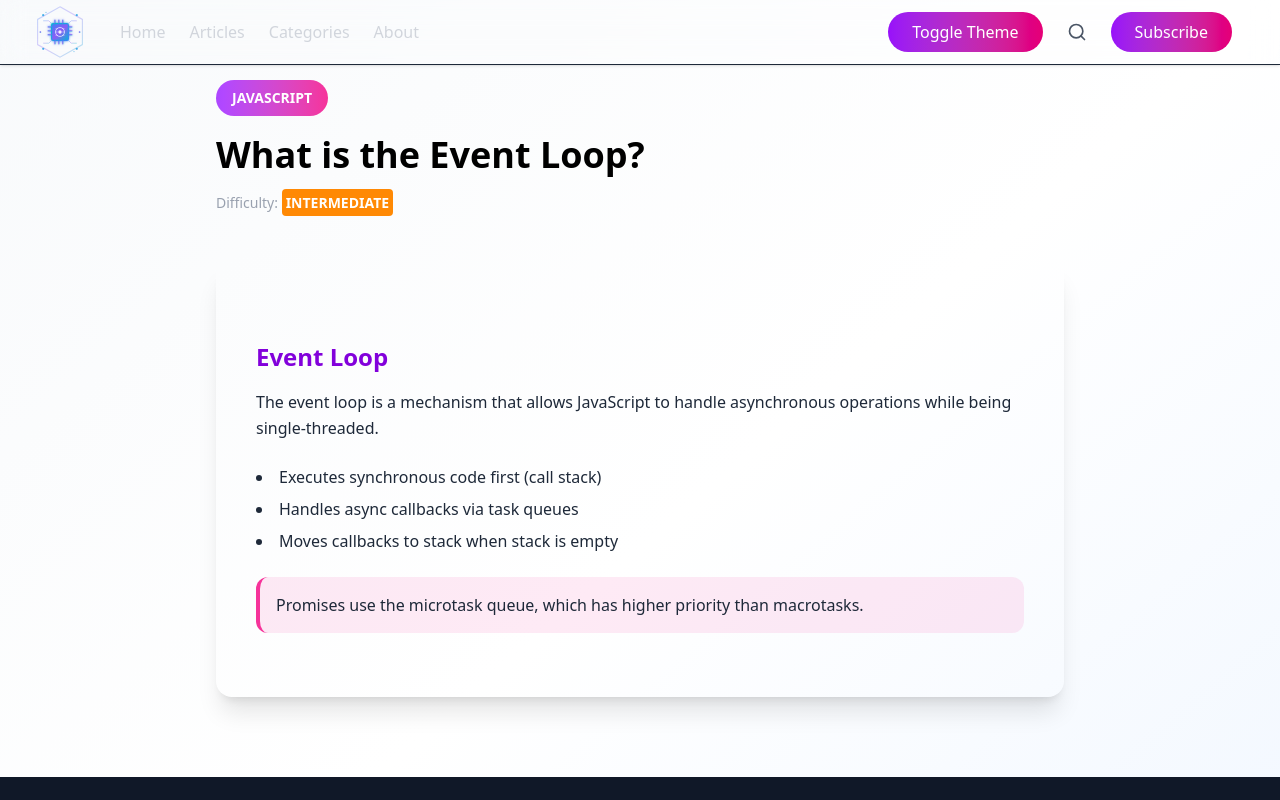
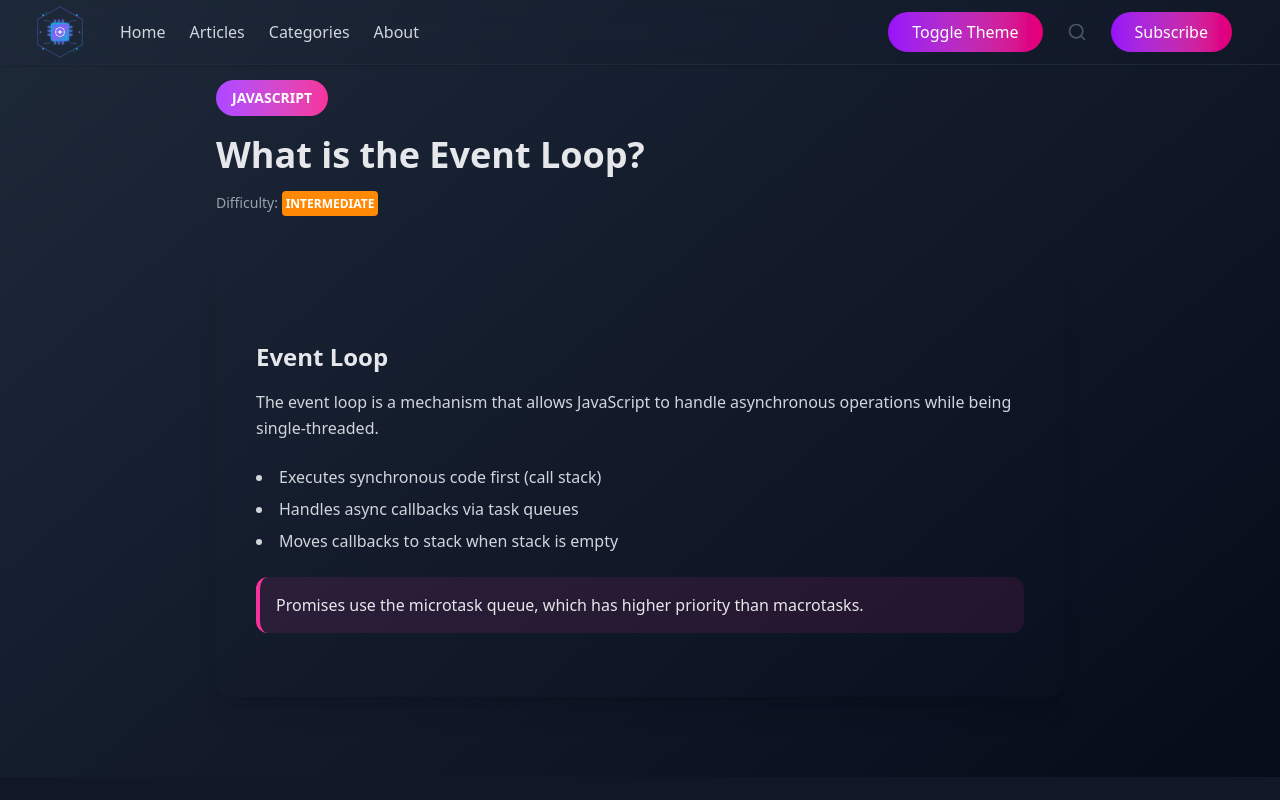
Before and after one commit to prem0406/modern-blog, a React (Vite) app: page /question/1 in a window 1280 px wide. Shown: the top 800 px of the page. Built offline with nearby package versions, Linux system fonts and the light colour scheme.

Commit message:
handle dark mode

```diff
--- a/src/App.tsx
+++ b/src/App.tsx
@@ -1,18 +1,20 @@
 import Footer from "./home/footer";
 import Header from "./home/header";
 import { Router } from "./router/router";
-import { ThemeProvider } from "./theme/themeContext";
+import { useThemeContext } from "./theme/themeContext";
 
 //TODO: add dark mode
 function App() {
+  const { isDarkMode } = useThemeContext();
+  const bgColor = isDarkMode
+    ? "min-h-screen bg-linear-to-br from-gray-800 via-gray-900 to-gray-950"
+    : "min-h-screen bg-linear-to-br from-slate-50 via-white to-blue-50";
   return (
-    <ThemeProvider>
-      <div className="min-h-screen bg-linear-to-br from-slate-50 via-white to-blue-50">
-        <Header />
-        <Router />
-        <Footer />
-      </div>
-    </ThemeProvider>
+    <div className={bgColor}>
+      <Header />
+      <Router />
+      <Footer />
+    </div>
   );
 }
 
--- a/src/main.tsx
+++ b/src/main.tsx
@@ -2,9 +2,12 @@ import { StrictMode } from "react";
 import { createRoot } from "react-dom/client";
 import "./index.css";
 import App from "./App.tsx";
+import { ThemeProvider } from "./theme/themeContext.tsx";
 
 createRoot(document.getElementById("root")!).render(
   <StrictMode>
-    <App />
-  </StrictMode>
+    <ThemeProvider>
+      <App />
+    </ThemeProvider>
+  </StrictMode>,
 );
--- a/src/pages/answers/answerBlockRenderer.tsx
+++ b/src/pages/answers/answerBlockRenderer.tsx
@@ -1,27 +1,40 @@
 import { type FC, type JSX } from "react";
 import type { AnswerBlock } from "../../types/answer";
+import { useThemeContext } from "../../theme/themeContext";
 
 interface Props {
   block: AnswerBlock;
 }
 
 const AnswerBlockRenderer: FC<Props> = ({ block }) => {
+  const { isDarkMode } = useThemeContext();
+
   switch (block.type) {
     case "heading": {
       const Tag = `h${block.level}` as keyof JSX.IntrinsicElements;
       return (
-        <Tag className="text-purple-700 font-bold mt-10 mb-4 text-2xl">
+        <Tag
+          className={`${isDarkMode ? "text-gray-200" : "text-purple-700"} font-bold mt-10 mb-4 text-2xl`}
+        >
           {block.text}
         </Tag>
       );
     }
 
     case "paragraph":
-      return <p className="text-gray-800 leading-relaxed mb-6">{block.text}</p>;
+      return (
+        <p
+          className={`${isDarkMode ? "text-gray-300" : "text-gray-800"} leading-relaxed mb-6`}
+        >
+          {block.text}
+        </p>
+      );
 
     case "list":
       return (
-        <ul className="list-disc list-inside text-gray-800 mb-6 space-y-2">
+        <ul
+          className={`list-disc list-inside ${isDarkMode ? "text-gray-300" : "text-gray-800"} mb-6 space-y-2`}
+        >
           {block.items.map((item, i) => (
             <li key={i}>{item}</li>
           ))}
@@ -37,7 +50,9 @@ const AnswerBlockRenderer: FC<Props> = ({ block }) => {
 
     case "note":
       return (
-        <div className="border-l-4 border-pink-500 bg-pink-500/10 rounded-xl p-4 mb-6 text-gray-800">
+        <div
+          className={`border-l-4 border-pink-500 bg-pink-500/10 rounded-xl p-4 mb-6 ${isDarkMode ? "text-gray-200" : "text-gray-800"}`}
+        >
           {block.text}
         </div>
       );
--- a/src/pages/answers/answers.tsx
+++ b/src/pages/answers/answers.tsx
@@ -1,8 +1,10 @@
 import { useParams } from "react-router";
 import { questions } from "../../data/question";
 import AnswerBlockRenderer from "./answerBlockRenderer";
+import { useThemeContext } from "../../theme/themeContext";
 
 const QuestionDetail = () => {
+  const { isDarkMode } = useThemeContext();
   const { id } = useParams();
   const question = questions.find((q) => q.id === Number(id));
 
@@ -18,13 +20,15 @@ const QuestionDetail = () => {
           {question.category.toUpperCase()}
         </span>
 
-        <h1 className="text-4xl font-bold text-grey-900 leading-tight">
+        <h1
+          className={`text-4xl font-bold ${isDarkMode ? "text-gray-200" : "text-grey-900"}  leading-tight`}
+        >
           {question.question}
         </h1>
 
         <div className="mt-4 text-sm text-gray-400">
           Difficulty:{" "}
-          <span className="text-white font-bold bg-orange-400 border-solid rounded-sm p-1">
+          <span className="text-white text-xs font-bold bg-orange-400 border-solid rounded-sm p-1">
             {question.difficulty.toUpperCase()}
           </span>
         </div>
--- a/src/pages/blogDetail/blogDetail.tsx
+++ b/src/pages/blogDetail/blogDetail.tsx
@@ -1,6 +1,7 @@
 import { Link } from "react-router";
 import { questions } from "../../data/question";
 import QuestionCard from "./questionCard";
+import { useThemeContext } from "../../theme/themeContext";
 
 // const questions: Question[] = [
 //   {
@@ -217,9 +218,13 @@ import QuestionCard from "./questionCard";
 // ];
 
 const BlogDetail = () => {
+  const { isDarkMode } = useThemeContext();
+
   return (
-    <section className="max-w-7xl mx-auto px-6 py-30">
-      <h2 className="text-4xl font-bold text-gray-900 mb-12">
+    <section className={`max-w-7xl mx-auto px-6 py-30 `}>
+      <h2
+        className={`text-4xl font-bold ${isDarkMode ? "text-gray-200" : "text-gray-900"} mb-12`}
+      >
         Interview Questions
       </h2>
 
@@ -227,7 +232,7 @@ const BlogDetail = () => {
         {questions
           .filter((q) => q.isActive !== false)
           .map((q) => (
-            <Link to={`/question/${q.id}`}>
+            <Link to={`/question/${q.id}`} key={q.id}>
               <QuestionCard key={q.id} question={q} />
             </Link>
           ))}
--- a/src/pages/blogDetail/questionCard.tsx
+++ b/src/pages/blogDetail/questionCard.tsx
@@ -1,6 +1,7 @@
 import { type FC } from "react";
 import { Tag, Layers } from "lucide-react";
 import type { Question } from "../../types/question";
+import { useThemeContext } from "../../theme/themeContext";
 
 const categoryGradient: Record<Question["category"], string> = {
   react: "from-blue-500 to-cyan-500",
@@ -19,23 +20,31 @@ interface QuestionCardProps {
 }
 
 const QuestionCard: FC<QuestionCardProps> = ({ question }) => {
+  const { isDarkMode } = useThemeContext();
+
   return (
-    <div className="relative group overflow-hidden  bg-white rounded-2xl shadow-xl hover:shadow-2xl transition-all duration-500">
+    <div
+      className={`relative group overflow-hidden  ${isDarkMode ? "bg-gray-900" : "bg-white"} rounded-2xl shadow-xl hover:shadow-2xl transition-all duration-500`}
+    >
       {/* Overlay */}
-      <div className="absolute inset-0 bg-linear-to-t from-blue-100 via-blue-50 to-transparent opacity-0 group-hover:opacity-100 transition-opacity duration-500" />
+      <div
+        className={`absolute inset-0 ${isDarkMode ? "bg-linear-to-t from-gray-700 via-gray-800 to-transparent" : "bg-linear-to-t from-blue-100 via-blue-50 to-transparent"} opacity-0 group-hover:opacity-100 transition-opacity duration-500`}
+      />
 
       <div className="relative p-8 z-10">
         {/* Category */}
         <span
           className={`inline-block px-2 py-1 bg-linear-to-r ${
             categoryGradient[question.category]
-          } text-white text-xs font-semibold rounded-full mb-6`}
+          } ${isDarkMode ? "text-gray-200" : "text-white"} text-xs font-semibold rounded-full mb-6`}
         >
           {question.category.toUpperCase()}
         </span>
 
         {/* Question */}
-        <h3 className="text-xl font-bold text-gray-900 mb-3 group-hover:text-purple-600 transition-colors">
+        <h3
+          className={`text-xl font-bold ${isDarkMode ? "text-gray-200" : "text-gray-900"} mb-3 group-hover:text-purple-600 transition-colors`}
+        >
           {question.question}
         </h3>
 
```
